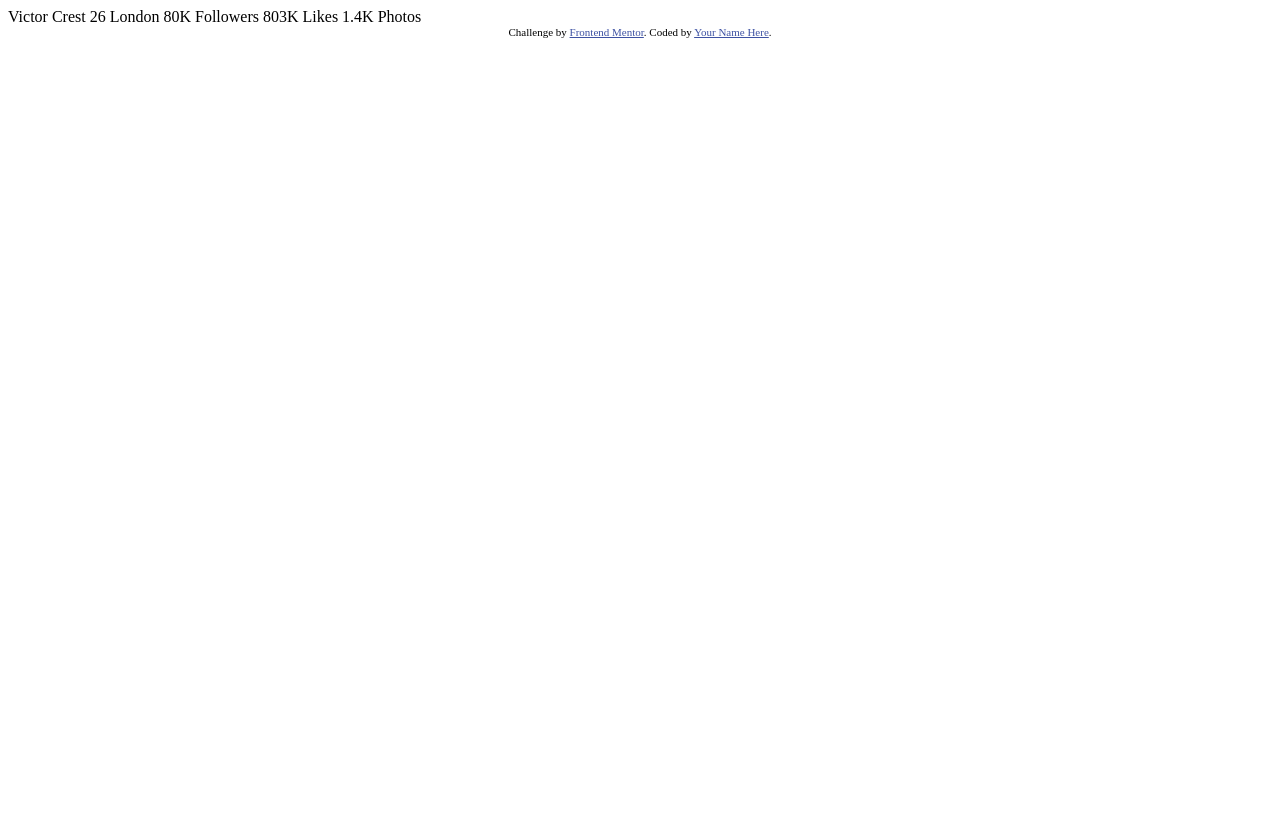
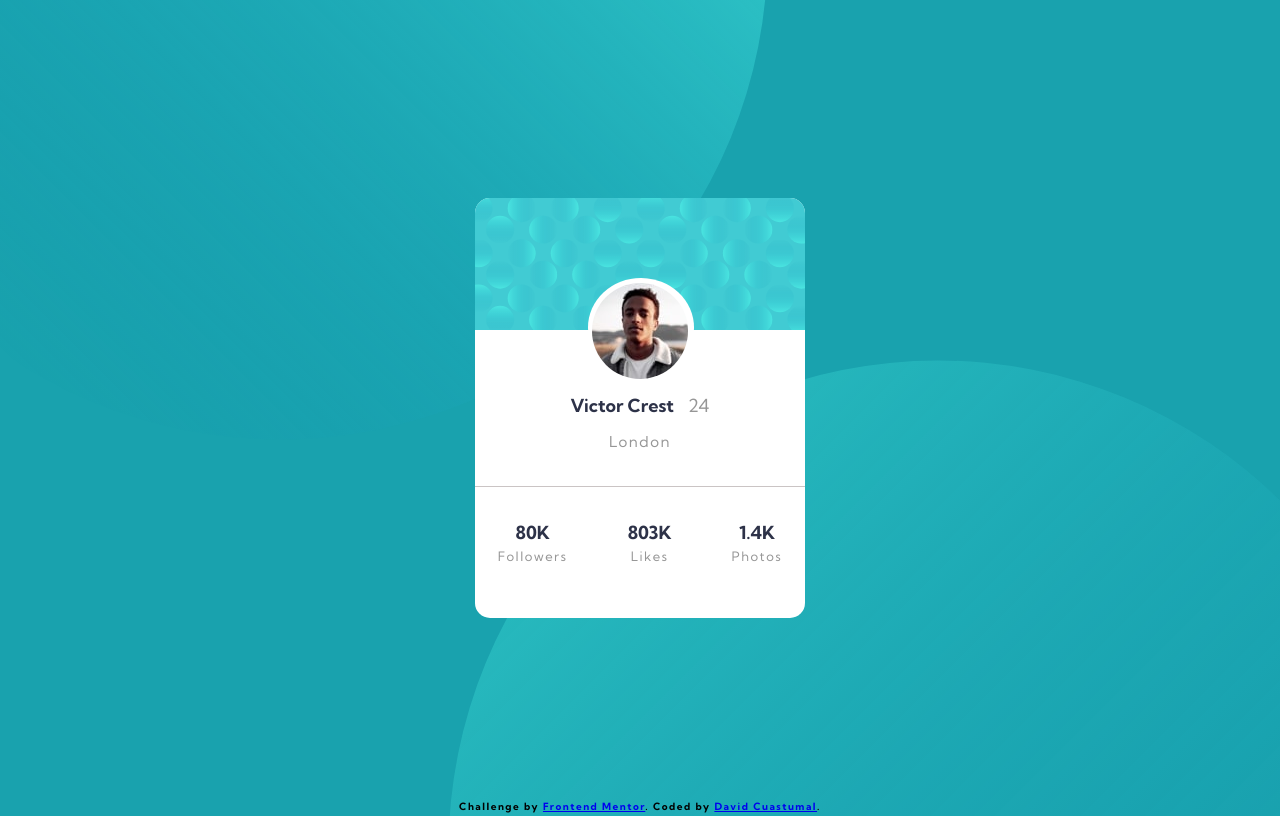
Before and after one commit to Dcuastumal/Profile-card-component, a plain HTML site: page index.html in a window 1280 px wide. Drawn offline with Linux system fonts and the light colour scheme.

Commit message:
I finished the profile card component

```diff
--- /dev/null
+++ b/assets/css/body.css
@@ -0,0 +1,100 @@
+html {
+  box-sizing: border-box;
+  font-size: 62.5%;
+  font-family: 'Kumbh Sans', sans-serif;
+}
+body {
+  font-size: 1rem;
+  background-color: var(--Dark-cyan);
+  letter-spacing: 1.5px;
+  display: flex;
+  height: 100vh;
+  align-items: center;
+  justify-content: center;
+}
+.circle-top {
+    position: fixed;
+    right: 40%;
+    bottom: 45%;
+    z-index: -1;
+  }
+.circle-bottom {
+    position: fixed;
+    left: 35%;
+    top: 45%;
+    z-index: -1;
+}
+h1,
+h4 {
+  color: var(--Dark-desaturated-blue);
+  font-size: 1.8rem;
+  padding-bottom: 1rem;
+  letter-spacing: 0;
+}
+p{
+    transform: translateY(-6rem);
+    font-size: small;
+    font-weight: 400;
+    color: var(--Dark-gray);
+}
+.lnd{
+    font-size: 15px;
+}
+.main {
+  width: 33rem;
+  height: 42rem;
+  text-align: center;
+  background-color: #fff;
+  border-radius: 15px;
+}
+.b-profile {
+    width: 330px;
+    border-top-left-radius: 15px;
+    border-top-right-radius: 15px;
+}
+.img-profile{
+    border-radius: 50%;
+    transform: translateY(-2.5rem);
+}
+.img-profile::after{
+    position: absolute;
+    bottom: 30px;
+    left: 113px;
+    content: ' ';
+    background: white;
+    width: 32%;
+    height: 100%;
+    border-radius: 50%;
+    z-index: -1;
+}
+.info{
+    transform: translateY(-5rem);
+}
+.age{
+    color: var(--Dark-gray);
+    margin-left: 1rem;
+    font-weight: 400;
+}
+hr{
+    display: none;
+}
+.stats {
+    border-top: solid 1px hsl(0, 5%, 78%);
+    display: flex;
+    justify-content: center;
+    transform: translateY(-4rem);
+}
+.stats h4{
+    cursor: pointer;
+}
+.stats p {
+    transform: translateY(-3rem);
+}
+.box{
+    margin: 10px 30px;
+}
+footer {
+    font-weight: bold;
+    top: 800px;
+    position: absolute;
+}
--- /dev/null
+++ b/assets/css/main.css
@@ -0,0 +1,17 @@
+:root{
+
+    /*Primary*/
+
+    --Dark-cyan: hsl(185, 75%, 39%);
+    --Dark-desaturated-blue: hsl(229, 23%, 23%);
+    --Dark-grayish-blue: hsl(227, 10%, 46%);
+
+    /*Neutral*/
+
+    --Dark-gray: hsl(0, 0%, 59%);
+
+    /*Typography*/
+
+    --Font-size-nameAndStats: 18px
+
+    }
--- /dev/null
+++ b/assets/css/media.css
@@ -0,0 +1,47 @@
+@media (min-width: 1440px) {
+    .circle-top{
+        position: fixed;
+        left: -15%;
+        bottom: 40%;
+        z-index: -99;
+    }
+    .circle-bottom{
+        position: fixed;
+        left: 50%;
+        top: 55%;
+        z-index: -99;
+    }
+    h1,
+    h4 {
+        font-size: 2.2rem;
+    }
+    .main {
+        width: 55rem;
+        height: 52rem;
+    }
+    .b-profile {
+        width: 550px;
+        height: 180px;
+    }
+    .img-profile {
+        height: 110px;
+    }
+    .img-profile::after{
+        bottom: 30px;
+        left: 214px;
+        width: 22%;
+    }
+    .info{
+        transform: translateY(-3rem);
+    }
+    .lnd{
+        transform: translateY(-4rem);
+        font-size: 18px;
+    }
+    .stats {
+        transform: translateY(0rem);
+    }
+    .box{
+        margin: 10px 60px;
+    }
+}
--- /dev/null
+++ b/assets/script.js
@@ -0,0 +1,37 @@
+let num = document.getElementById('followers');
+let num2 = document.getElementById('likes');
+let num3 = document.getElementById('photos');
+let cantidad = 0;
+let cantidad2 = 0;
+let cantidad3 = 0;
+
+
+let time = setInterval(() => {
+    cantidad += 5;
+    num.textContent = cantidad + "K"
+
+    if( cantidad === 80)
+    {
+        clearInterval(time)
+    }
+}, 80);
+
+let time2 = setInterval(() => {
+    cantidad2 += 5;
+    num2.textContent = cantidad2 + "3K"
+
+    if( cantidad2 === 80)
+    {
+        clearInterval(time2)
+    }
+}, 100);
+
+let time3 = setInterval(() => {
+    cantidad3 += 1;
+    num3.textContent = cantidad3 + ".4K"
+
+    if( cantidad3 === 1)
+    {
+        clearInterval(time3)
+    }
+}, 100);
--- a/index.html
+++ b/index.html
@@ -2,34 +2,58 @@
 <html lang="en">
 <head>
   <meta charset="UTF-8">
-  <meta name="viewport" content="width=device-width, initial-scale=1.0"> <!-- displays site properly based on user's device -->
-
-  <link rel="icon" type="image/png" sizes="32x32" href="./images/favicon-32x32.png">
-
+  <meta name="viewport" content="width=device-width, initial-scale=1.0">
+  <link rel="icon" type="image/png" sizes="32x32" href="assets/images/favicon-32x32.png">
   <title>Frontend Mentor | Profile card component</title>
 
-  <!-- Feel free to remove these styles or customise in your own stylesheet 👍 -->
-  <style>
-    .attribution { font-size: 11px; text-align: center; }
-    .attribution a { color: hsl(228, 45%, 44%); }
-  </style>
+  <link rel="preconnect" href="https://fonts.googleapis.com">
+  <link rel="preconnect" href="https://fonts.gstatic.com" crossorigin>
+  <link href="https://fonts.googleapis.com/css2?family=Big+Shoulders+Display&family=Kumbh+Sans:wght@400;700&family=Lexend+Deca&family=Montserrat&family=Quicksand:wght@300;500;700&family=Red+Hat+Display:wght@500;700;900&display=swap" rel="stylesheet">
+
+  <link rel="stylesheet" href="assets/css/main.css">
+  <link rel="stylesheet" href="assets/css/body.css">
+  <link rel="stylesheet" href="assets/css/media.css">
 </head>
 <body>
-  Victor Crest
-  26
-  London
-
-  80K
-  Followers
-
-  803K
-  Likes
-
-  1.4K
-  Photos
+  <img class="circle-top" src="assets/images/bg-pattern-top.svg" alt="">
+  <img class="circle-bottom" src="assets/images/bg-pattern-bottom.svg" alt="">
+  <main>
+    <div class="main">
+      <div class="header">
+          <div class="b-profile">
+            <img src="assets/images/bg-pattern-card.svg" alt="" class="b-profile">
+          </div>
+          <div class="img-profile">
+            <img src="assets/images/image-victor.jpg" alt="Victor's profile picture" class="img-profile">
+          </div>
+      </div>
+        <h1 class="info">
+          Victor Crest <span class="age">24</span>
+        </h1>
+        <p class="lnd">London</p>
+        <hr>
+      <div class="stats">
+        <div class="box">
+          <h4 id="followers">0</h4>
+          <p>Followers</p>
+        </div>
+        <div class="box">
+          <h4 id="likes">0</h4>
+          <p>Likes</p>
+        </div>
+        <div class="box">
+          <h4 id="photos">0</h4>
+          <p>Photos</p>
+        </div>
+      </div>
+    </div>
+  </main>
+</body>
+<footer>
   <div class="attribution">
     Challenge by <a href="https://www.frontendmentor.io?ref=challenge" target="_blank">Frontend Mentor</a>.
-    Coded by <a href="#">Your Name Here</a>.
+    Coded by <a href="https://github.com/Dcuastumal" target="_blank">David Cuastumal</a>.
   </div>
-</body>
+</footer>
+<script src="assets/script.js"></script>
 </html>
```
Also changed, not shown: assets/images/bg-pattern-bottom.svg (renamed from images/bg-pattern-bottom.svg), assets/images/bg-pattern-card.svg (renamed from images/bg-pattern-card.svg), assets/images/bg-pattern-top.svg (renamed from images/bg-pattern-top.svg), assets/images/favicon-32x32.png (renamed from images/favicon-32x32.png), assets/images/image-victor.jpg (renamed from images/image-victor.jpg).
